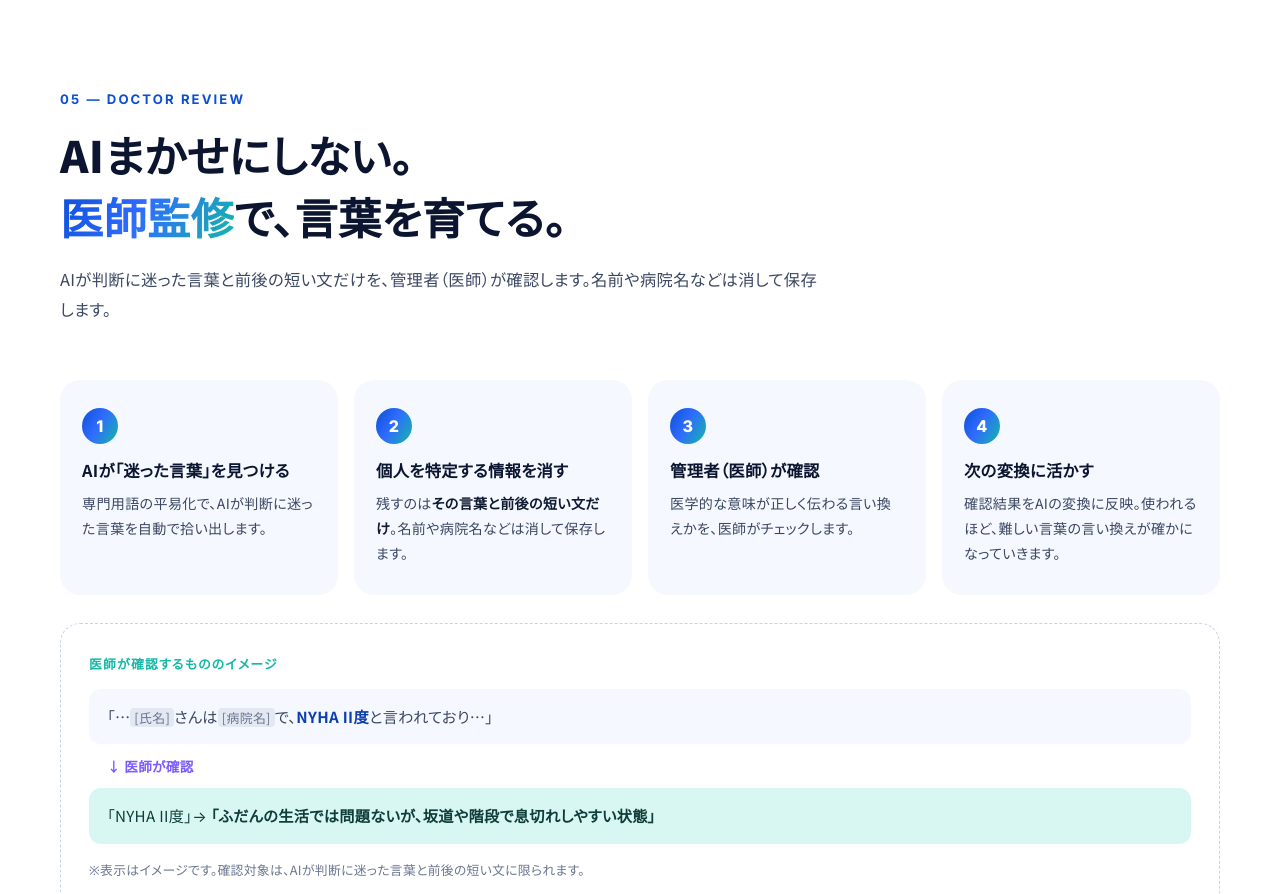
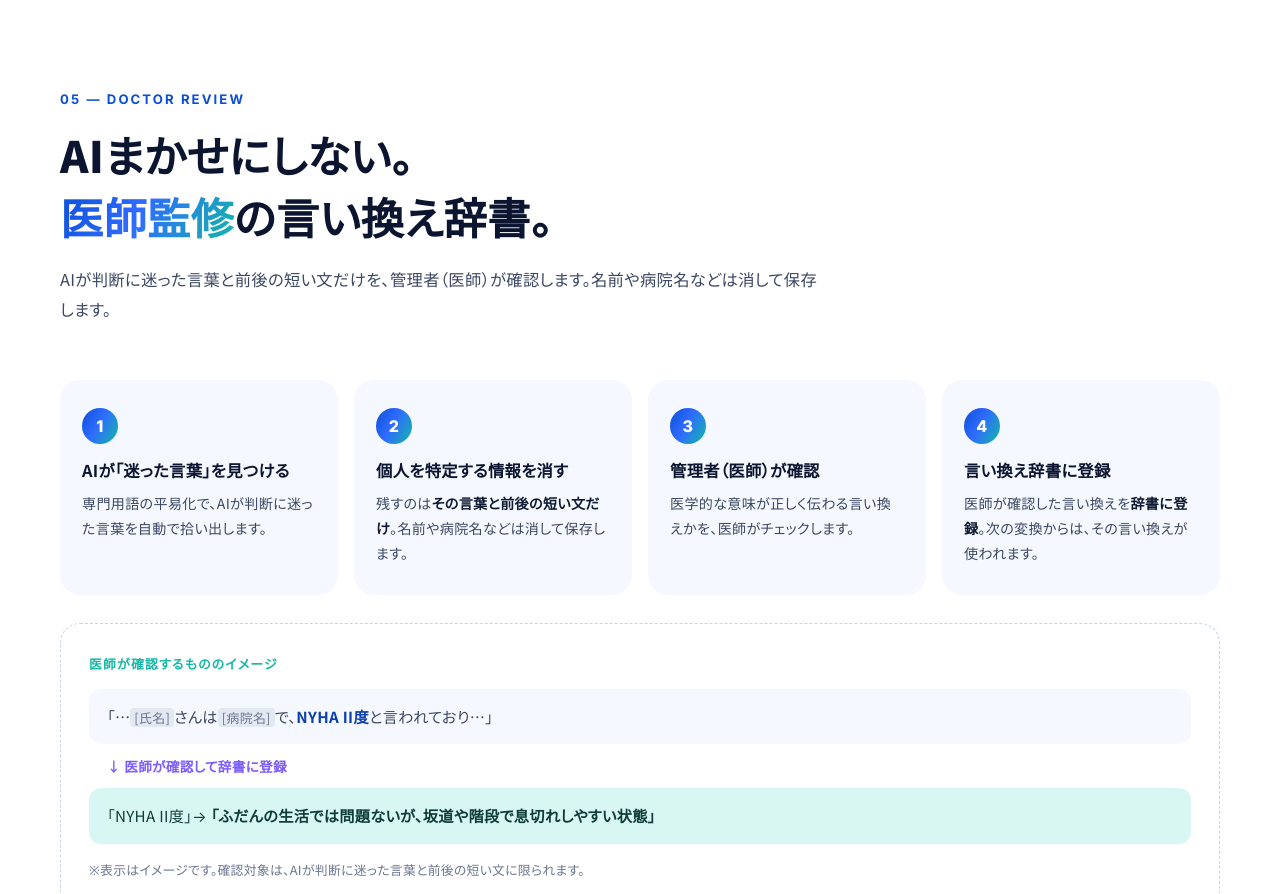
Before and after one commit to bluelightsyndrome619-dot/second, a plain HTML site: page index.html in a window 1280 px wide. Shown: the part 6600-7494 px from the top of the page. Drawn offline with Linux system fonts and the light colour scheme.

Commit message:
Describe doctor review as dictionary registration
Co-Authored-By: Claude Opus 5.5 <noreply@anthropic.com>
Claude-Session: https://claude.ai/code/session_01C4RRaKpkbxi3QkkQPfEnpH

```diff
--- a/index.html
+++ b/index.html
@@ -365,7 +365,7 @@
       <div class="container">
         <div class="section__head reveal">
           <p class="section__num">05 — Doctor Review</p>
-          <h2 class="section__title">AIまかせにしない。<br><span class="grad">医師監修</span>で、言葉を育てる。</h2>
+          <h2 class="section__title">AIまかせにしない。<br><span class="grad">医師監修</span>の言い換え辞書。</h2>
           <p class="section__lead">AIが判断に迷った言葉と前後の短い文だけを、管理者（医師）が確認します。名前や病院名などは消して保存します。</p>
         </div>
 
@@ -387,8 +387,8 @@
           </li>
           <li class="review-step reveal">
             <span class="review-step__no">4</span>
-            <h3>次の変換に活かす</h3>
-            <p>確認結果をAIの変換に反映。使われるほど、難しい言葉の言い換えが確かになっていきます。</p>
+            <h3>言い換え辞書に登録</h3>
+            <p>医師が確認した言い換えを<b>辞書に登録</b>。次の変換からは、その言い換えが使われます。</p>
           </li>
         </ol>
 
@@ -396,7 +396,7 @@
           <p class="review-example__label">医師が確認するもののイメージ</p>
           <div class="review-example__body">
             <p class="review-example__src">「…<mark>[氏名]</mark>さんは<mark>[病院名]</mark>で、<b>NYHA II度</b>と言われており…」</p>
-            <p class="review-example__arrow" aria-hidden="true">↓ 医師が確認</p>
+            <p class="review-example__arrow" aria-hidden="true">↓ 医師が確認して辞書に登録</p>
             <p class="review-example__fix">「NYHA II度」→ <b>「ふだんの生活では問題ないが、坂道や階段で息切れしやすい状態」</b></p>
           </div>
           <p class="review-example__note">※表示はイメージです。確認対象は、AIが判断に迷った言葉と前後の短い文に限られます。</p>
@@ -540,12 +540,12 @@
           <article class="diff reveal">
             <p class="diff__no">04</p>
             <h3>Doctor in the Loop</h3>
-            <p class="diff__ja">AIが迷った言葉を、医師が確認して変換に反映</p>
+            <p class="diff__ja">AIが迷った言葉を、医師が確認して辞書に登録</p>
             <ul class="diff__list">
               <li><b>確認するのは最小限</b>判断に迷った言葉と前後の短い文だけ</li>
               <li><b>個人情報は消して保存</b>名前や病院名などは削除</li>
             </ul>
-            <p>医師監修で、平易化の精度を継続的に高めます。</p>
+            <p>医師が確認した言い換えが辞書にたまり、次の変換から使われます。</p>
           </article>
         </div>
 
```
